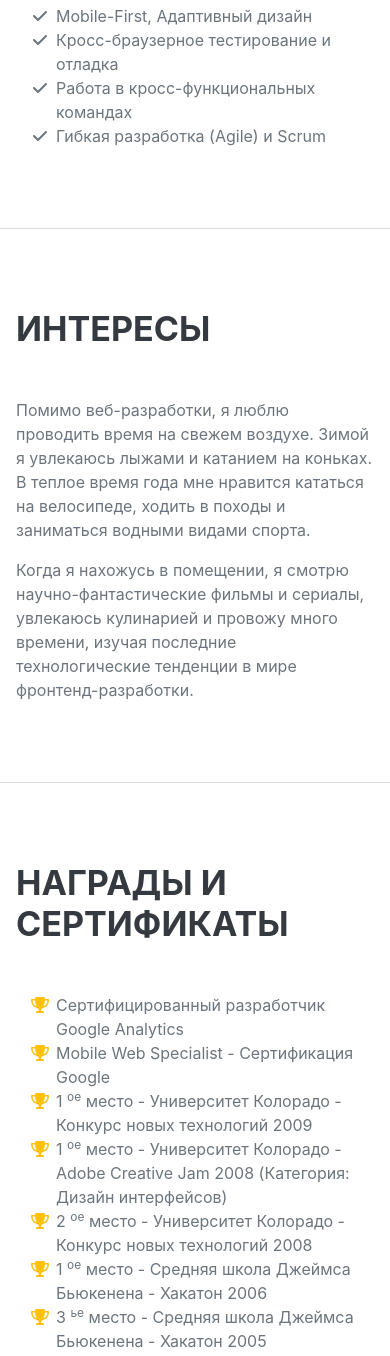
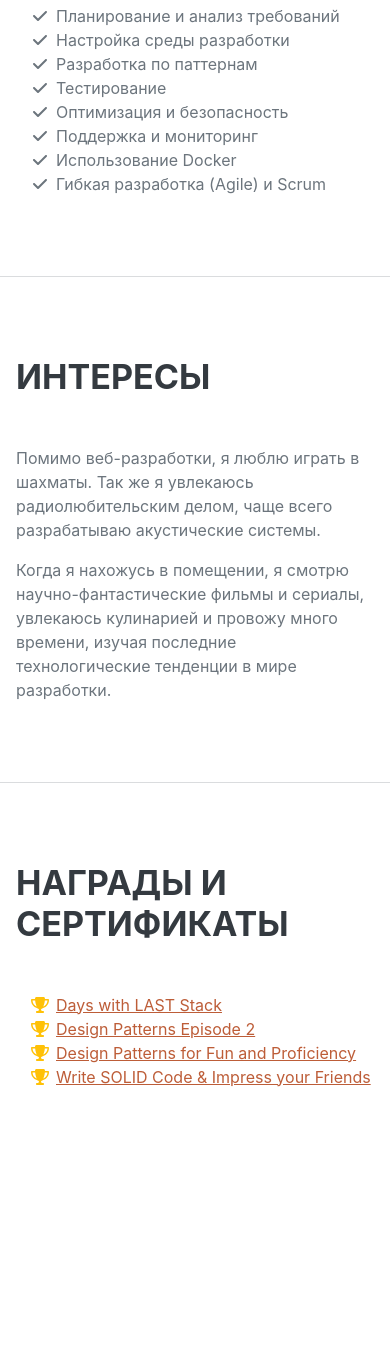
Before and after one commit to vasilukwolf/vasilukwolf.github.io, a plain HTML site: page index.html in a window 390 px wide. Shown: the part 4159-5515 px from the top of the page. After the commit the page ends 5328 px from the top, so only its background shows below. Drawn offline with nearby package versions, Linux system fonts and the light colour scheme; a web font is replaced by a local one.

Commit message:
Profile upgrade

```diff
--- a/index.html
+++ b/index.html
@@ -177,15 +177,31 @@
                     <ul class="fa-ul mb-0">
                         <li>
                             <span class="fa-li"><i class="fas fa-check"></i></span>
-                            Mobile-First, Адаптивный дизайн
+                            Планирование и анализ требований
                         </li>
                         <li>
                             <span class="fa-li"><i class="fas fa-check"></i></span>
-                            Кросс-браузерное тестирование и отладка
+                            Настройка среды разработки
                         </li>
                         <li>
                             <span class="fa-li"><i class="fas fa-check"></i></span>
-                            Работа в кросс-функциональных командах
+                            Разработка по паттернам
+                        </li>
+                        <li>
+                            <span class="fa-li"><i class="fas fa-check"></i></span>
+                            Тестирование
+                        </li>
+                         <li>
+                            <span class="fa-li"><i class="fas fa-check"></i></span>
+                            Оптимизация и безопасность
+                        </li>
+                          <li>
+                            <span class="fa-li"><i class="fas fa-check"></i></span>
+                            Поддержка и мониторинг
+                        </li>
+                           <li>
+                            <span class="fa-li"><i class="fas fa-check"></i></span>
+                            Использование Docker
                         </li>
                         <li>
                             <span class="fa-li"><i class="fas fa-check"></i></span>
@@ -199,8 +215,8 @@
             <section class="resume-section" id="interests">
                 <div class="resume-section-content">
                     <h2 class="mb-5">Интересы</h2>
-                    <p>Помимо веб-разработки, я люблю проводить время на свежем воздухе. Зимой я увлекаюсь лыжами и катанием на коньках. В теплое время года мне нравится кататься на велосипеде, ходить в походы и заниматься водными видами спорта.</p>
-                    <p class="mb-0">Когда я нахожусь в помещении, я смотрю научно-фантастические фильмы и сериалы, увлекаюсь кулинарией и провожу много времени, изучая последние технологические тенденции в мире фронтенд-разработки.</p>
+                    <p>Помимо веб-разработки, я люблю играть в шахматы. Так же я увлекаюсь радиолюбительским делом, чаще всего разрабатываю акустические системы.</p>
+                    <p class="mb-0">Когда я нахожусь в помещении, я смотрю научно-фантастические фильмы и сериалы, увлекаюсь кулинарией и провожу много времени, изучая последние технологические тенденции в мире разработки.</p>
                 </div>
             </section>
             <hr class="m-0" />
@@ -211,41 +227,19 @@
                     <ul class="fa-ul mb-0">
                         <li>
                             <span class="fa-li"><i class="fas fa-trophy text-warning"></i></span>
-                            Сертифицированный разработчик Google Analytics
+                            <a href="https://symfonycasts.com/certificates/B01D50E7C154"> Days with LAST Stack</a>
                         </li>
                         <li>
                             <span class="fa-li"><i class="fas fa-trophy text-warning"></i></span>
-                            Mobile Web Specialist - Сертификация Google
+                            <a href="https://symfonycasts.com/certificates/404F0ABDC159">Design Patterns Episode 2</a>
                         </li>
                         <li>
                             <span class="fa-li"><i class="fas fa-trophy text-warning"></i></span>
-                            1
-                            <sup>ое</sup>
-                            место - Университет Колорадо - Конкурс новых технологий 2009
+                            <a href="https://symfonycasts.com/certificates/87ACE3FEC145">Design Patterns for Fun and Proficiency</a>
                         </li>
                         <li>
                             <span class="fa-li"><i class="fas fa-trophy text-warning"></i></span>
-                            1
-                            <sup>ое</sup>
-                            место - Университет Колорадо - Adobe Creative Jam 2008 (Категория: Дизайн интерфейсов)
-                        </li>
-                        <li>
-                            <span class="fa-li"><i class="fas fa-trophy text-warning"></i></span>
-                            2
-                            <sup>ое</sup>
-                            место - Университет Колорадо - Конкурс новых технологий 2008
-                        </li>
-                        <li>
-                            <span class="fa-li"><i class="fas fa-trophy text-warning"></i></span>
-                            1
-                            <sup>ое</sup>
-                            место - Средняя школа Джеймса Бьюкенена - Хакатон 2006
-                        </li>
-                        <li>
-                            <span class="fa-li"><i class="fas fa-trophy text-warning"></i></span>
-                            3
-                            <sup>ье</sup>
-                            место - Средняя школа Джеймса Бьюкенена - Хакатон 2005
+                            <a href="https://symfonycasts.com/certificates/1E4B526DC122">Write SOLID Code & Impress your Friends</a>
                         </li>
                     </ul>
                 </div>
```
Also changed, not shown: assets/img/profile.jpg.
